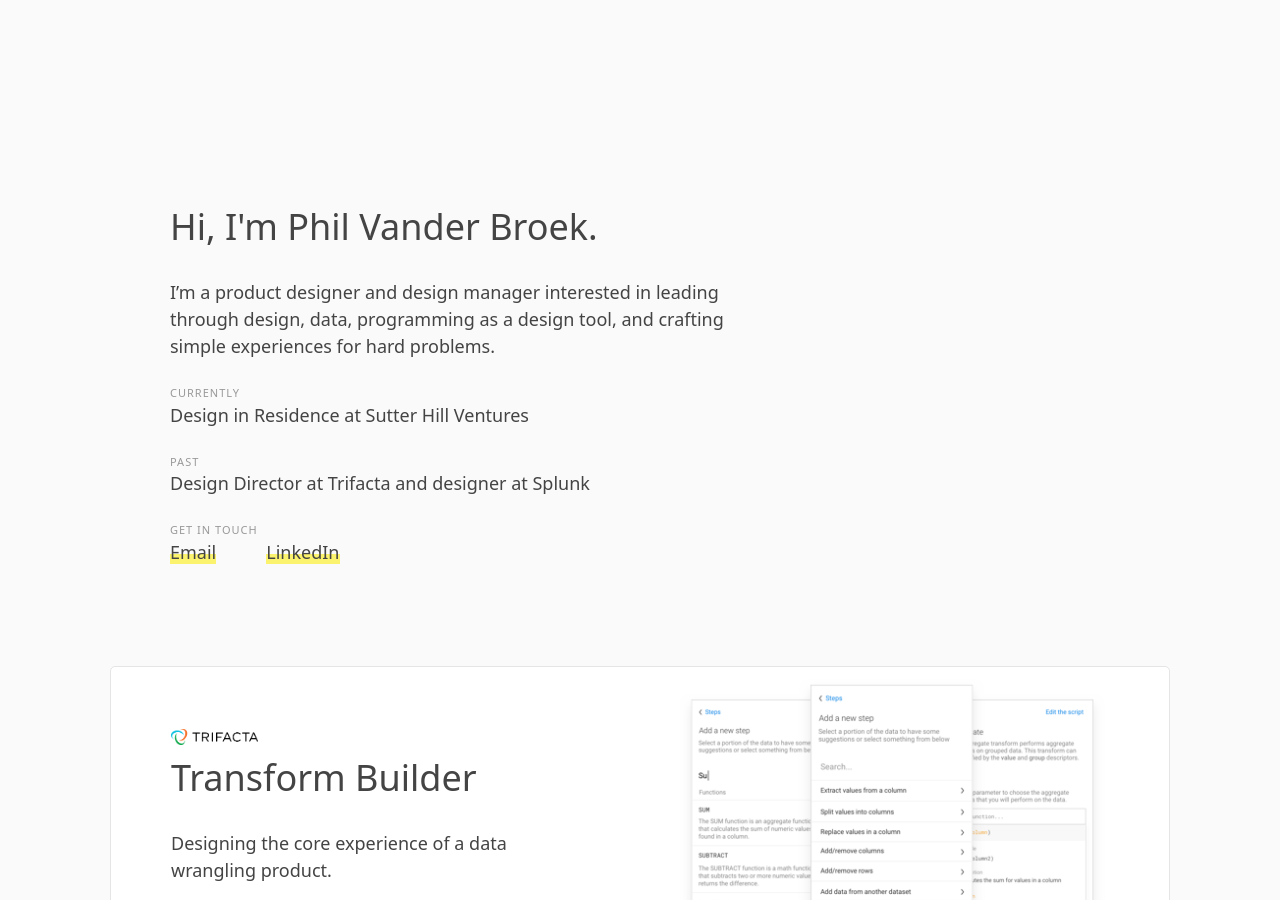
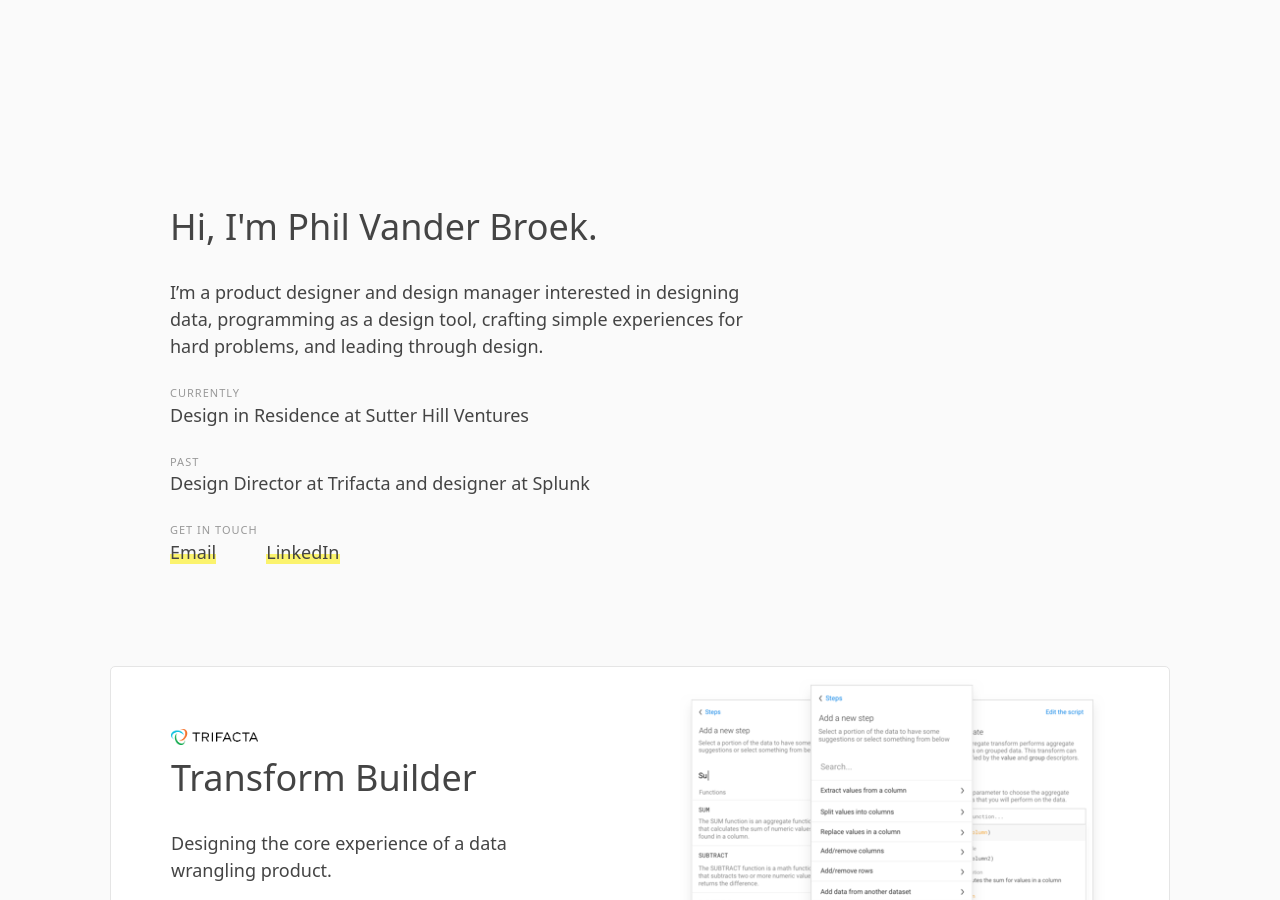
Before and after one commit to philipvanderbroek/philipvanderbroek.github.io, a Jekyll site: the page built from index.html, in a window 1280 px wide and 900 px high. Built offline with Jekyll 4.4.1, drawn with Linux system fonts in a browser that asks for light colours; some of the changed text lies outside the part shown.

Commit message:
language

```diff
--- a/index.html
+++ b/index.html
@@ -5,7 +5,7 @@
 <div id="home">
   <div class="intro">
     <h1>Hi, I'm Phil Vander Broek.</h1>
-    <p>I’m a product designer and design manager interested in leading through design, data, programming as a design tool, and crafting simple experiences for hard problems.</p>
+    <p>I’m a product designer and design manager interested in designing data, programming as a design tool, crafting simple experiences for hard problems, and leading through design.</p>
     <h3>Currently</h3>
     <p>Design in Residence at Sutter Hill Ventures</p>
     <h3>Past</h3>
```
Also changed, not shown: other parts of index.html (+1 -1 lines).
